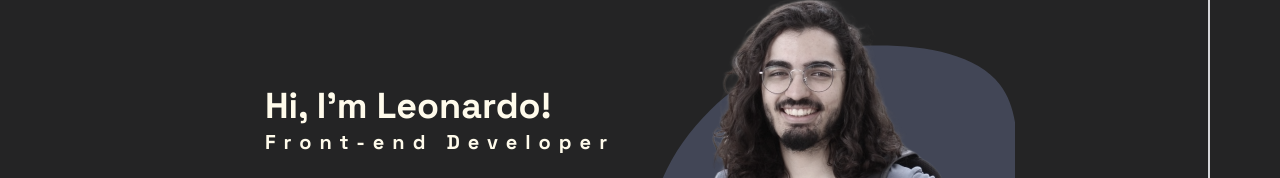
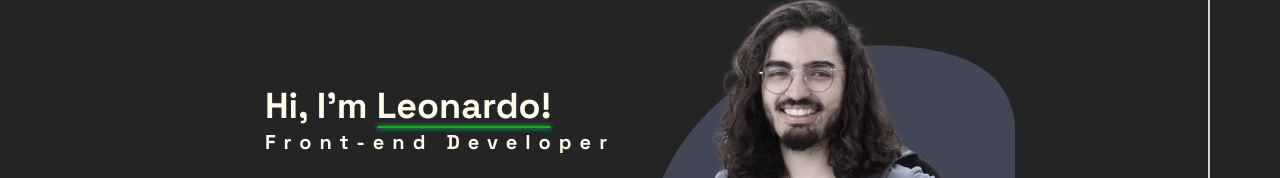
Before and after one commit to leohx2/Leonardo-Silva-Portfolio, a React (Vite) app in the folder Website/Website/: page / in a window 1280 px wide. Shown: the part 279-457 px from the top of the page. Built offline with nearby package versions, Linux system fonts and the light colour scheme.

Commit message:
adding the underline effect on my name

```diff
--- a/Website/Website/src/App.css
+++ b/Website/Website/src/App.css
@@ -1,10 +1,15 @@
-#myName,
+:root {
+  --myName-after-box: 0px 0px 5px #32dfb1;
+  --myName-after-w: 100%;
+}
+
+.myName,
 .fixedGlowing {
   display: flex;
   flex-direction: column;
   width: fit-content;
 }
-#myName::after,
+.myName::after,
 .fixedGlowing::after {
   content: "";
   border-radius: 20px;
@@ -14,9 +19,9 @@
   width: 0%;
 }
 
-#containerName:hover #myName::after {
-  box-shadow: 0px 0px 5px #32dfb1;
-  width: 100%;
+.myName::after {
+  box-shadow: var(--myName-after-box);
+  width: var(--myName-after-w);
 }
 
 .fixedGlowing::after {
--- a/Website/Website/src/components/Apresentation.tsx
+++ b/Website/Website/src/components/Apresentation.tsx
@@ -1,18 +1,37 @@
 import SvgSelector from "../assets/SvgSelector";
 import "../App.css";
+import { motion } from "motion/react";
+import { useRef } from "react";
 
 const Apresentation = () => {
+  const spanEl = useRef<HTMLSpanElement | null>(null);
   return (
-    <section
+    <motion.section
+      viewport={{ amount: 0.6 }}
+      onViewportEnter={() => {
+        if (spanEl) {
+          spanEl.current?.style.setProperty(
+            "--myName-after-box",
+            "0px 0px 5px #32dfb1"
+          );
+          spanEl.current?.style.setProperty("--myName-after-w", "100%");
+        }
+      }}
+      onViewportLeave={() => {
+        if (spanEl) {
+          spanEl.current?.style.setProperty("--myName-after-box", "unset");
+          spanEl.current?.style.setProperty("--myName-after-w", "0%");
+        }
+      }}
       id="apresentation"
       className="min-h-screen w-100% flex flex-col-reverse justify-center items-center lg:flex-row sm:pb-0 pb-14"
     >
-      <div
-        id="containerName"
-        className="lg:h-[400px] h-[150px] flex justify-center lg:items-start items-center flex-col text-amber-50 relative "
-      >
+      <div className="lg:h-[400px] h-[150px] flex justify-center lg:items-start items-center flex-col text-amber-50 relative ">
         <p className="text-amber-50 font-bold text-4xl flex space-grotesk">
-          Hi, I'm&nbsp;<span id="myName">Leonardo!</span>
+          Hi, I'm&nbsp;
+          <span ref={spanEl} className="myName transition-all duration-500">
+            Leonardo!
+          </span>
         </p>
         <p className=" text-amber-50 font-bold text-xl lg:tracking-[0.4em] tracking-[0.3em] space-grotesk">
           Front-end Developer
@@ -38,7 +57,7 @@ const Apresentation = () => {
           className=" grayscale-60 lg:h-[400px] h-[300px]"
         />
       </div>
-    </section>
+    </motion.section>
   );
 };
 
--- a/Website/Website/src/components/NavBar.tsx
+++ b/Website/Website/src/components/NavBar.tsx
@@ -14,7 +14,6 @@ const NavBar = ({ children }: NavProps) => {
   useEffect(() => {
     const locationHash = window.location.hash;
     const handleScroll = () => {
-      console.log("Scroll position:", window.scrollY);
       // bg-[#2a2a2b]
       if (window.scrollY > 10 && navBar.current) {
         // navBar.current.classList.add("bg-[#2a2a2b]");
@@ -58,7 +57,7 @@ const NavBar = ({ children }: NavProps) => {
         ref={navBar}
         className="h-(--navbar-size) text-amber-50 w-screen  fixed z-90
       flex items-center gap-x-8 lg:ps-8 tracking-widest lg:top-0 bottom-0 justify-center lg:justify-normal
-      lg:shadow-neutral-700/50 transition-all duration-500 ease-in-out max-sm:bg-[#2a2a2b]"
+      lg:shadow-neutral-700/50 transition-all duration-300 max-sm:bg-[#2a2a2b]"
       >
         <a
           id="apresentationLink"
```
